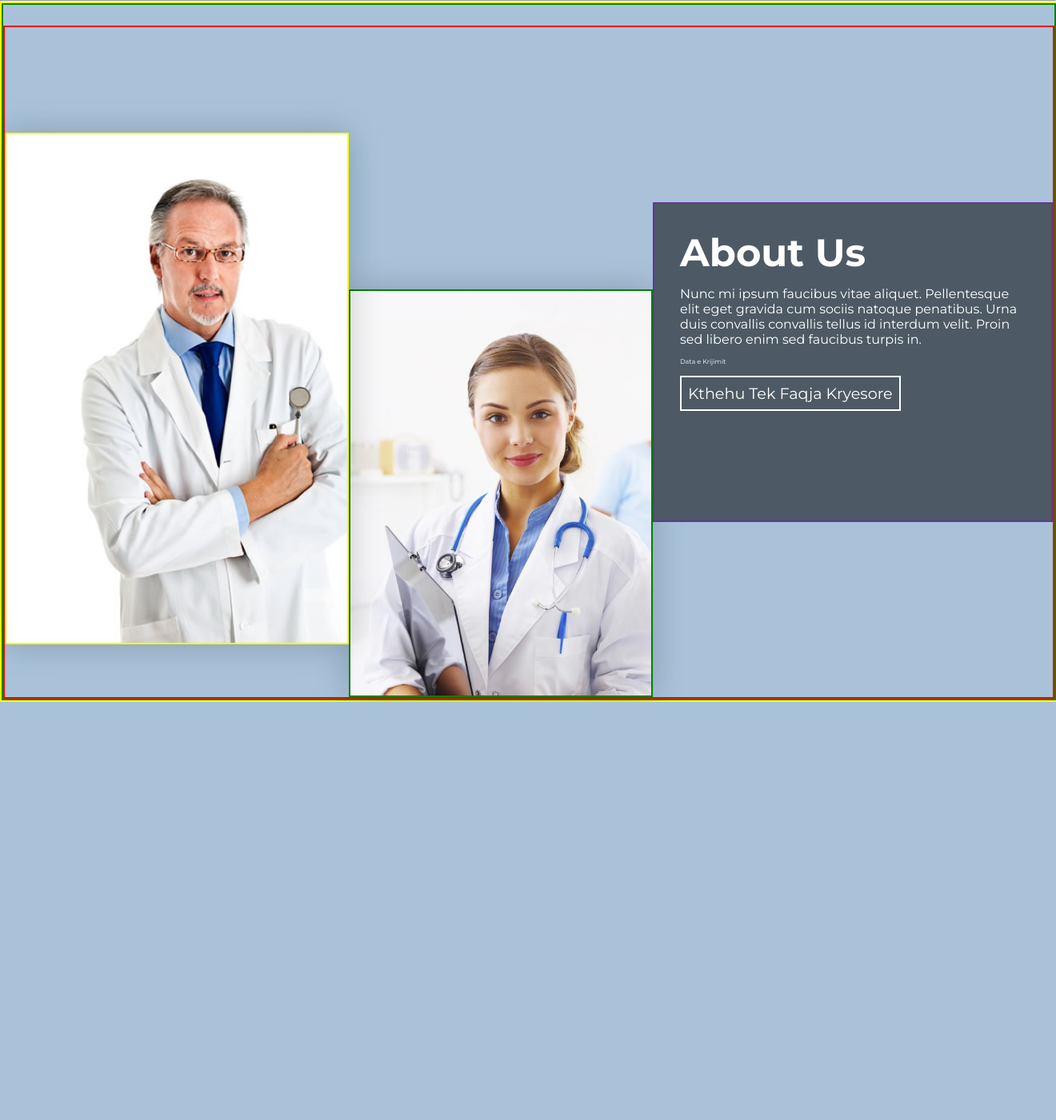
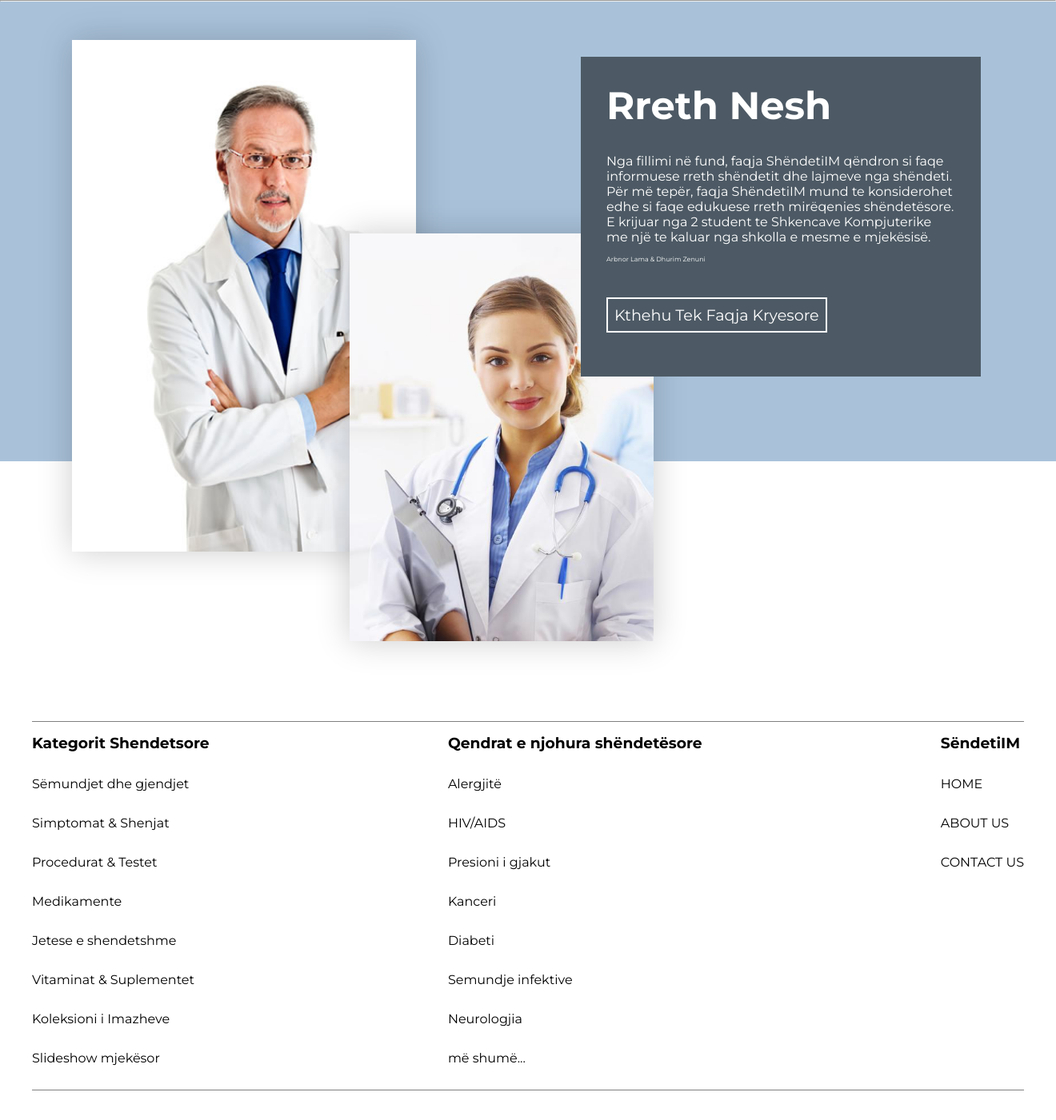
Before and after one commit to DhurimZz/InxhineriWeb-it-Projekti-, a PHP site: page /AboutUs.html in a window 1320 px wide. Shown: the part 75-1476 px from the top of the page at 80% size. Before the commit the page ends 953 px from the top, so only its background shows below. Run offline with PHP 8.4, Linux system fonts and the light colour scheme.

Commit message:
Update About Us
Rregullim Simetrie...
Shtimi i Foterit...

```diff
--- a/AboutUs.css
+++ b/AboutUs.css
@@ -48,23 +48,21 @@
 }
 .headconteiner {
     display: flex;
-    align-items: center;
-    border: solid yellow 2px;
     justify-content: space-around;
-    background-color:  #a9c2da;
+    height: 900px
 }
 .colorcontainer1 {
     display: flex;
-    align-items: center;
-    border: solid green 2px;
     justify-content: space-around;
+    width: 100%;
+    height: 575px;
+    background-color:  #a9c2da;
 }
 .conteinerwrapper {
     display: flex;
-    border: solid red 2px;
-    align-items: center;
     justify-content: space-around;
     margin-top: 2%;
+    margin-right: 5%;
 }
 .FirstPicture1 {
     background-image: url(./Fotot/doctorboy1.jpg);
@@ -75,7 +73,7 @@
     width: 430px;
     height: 640px;
     margin-top: 5%;
-    border: solid yellow 2px;
+    right: 75%;
 }
 .SecondPicture2 {
     background-image: url(./Fotot/doctorgirl1.jpg);
@@ -84,17 +82,20 @@
     box-shadow: 0 0 40px 0 rgb(0 0 0 / 20%);
     width: 380px;
     height: 510px;
-    margin-top: 25%;
-    border: solid green 2px;
+    margin-top: 20%;
+    position: absolute;
 }
 .TextofAboutUs {
     width: 500px;
     height: 400px;
     background-color: #4d5a65;
-    border: solid rebeccapurple 2px;
     display: flex;
     flex-direction: column;
     padding: 2rem;
+    margin-top: 5%;
+    position: absolute;
+    top: 10%;
+    left: 55%;
 }
 .TestAboutUsColor1 {
     color: white;
@@ -102,7 +103,7 @@
     font-size: 3rem;
 }
 .TestAboutUsColor2 {
-    margin-top: 3%;
+    margin-top: 7%;
     color: white;
     font-size: 1rem;
 }
@@ -113,7 +114,7 @@
 }
 .TextofAboutUs-Button {
     width: max-content;
-    margin-top: 3%;
+    margin-top: 10%;
     color: white;
     background-color: #4d5a65;
     padding: 0.5rem;
@@ -122,7 +123,32 @@
     cursor: pointer;
     display: flex;
 }
+.TextofAboutUs-Button-link {
+    text-decoration: none;
+    color: white;
+}
+.TextofAboutUs-Button-link:hover {
+    color: #4d5a65;
+}
 .TextofAboutUs-Button:hover {
     background-color: white;
     color: #4d5a65;
 }
+.footer-wrapper {
+    display: flex;
+    justify-content: space-between;
+    border-top: 1px solid gray;
+    border-bottom: 1px solid gray;
+    margin-bottom: 3%;
+}
+.footer-items-title {
+    margin-top: 15px;
+}
+.footer-items-txt {
+    margin-top: 30px;
+    margin-bottom: 30px;
+}
+.foter-item-txt-link {
+    text-decoration: none;
+    color: black;
+}
--- a/AboutUs.html
+++ b/AboutUs.html
@@ -41,14 +41,55 @@
                 <div class="SecondPicture2"></div>
 
                 <div class="TextofAboutUs">
-                    <p class="TestAboutUsColor1">About Us</p>
-                    <p class="TestAboutUsColor2">Nunc mi ipsum faucibus vitae aliquet. Pellentesque elit eget gravida
-                        cum sociis natoque penatibus.
-                        Urna
-                        duis
-                        convallis convallis tellus id interdum velit. Proin sed libero enim sed faucibus turpis in.</p>
-                    <p class="TestAboutUsColor3">Data e Krijimit</p>
-                    <button class="TextofAboutUs-Button">Kthehu Tek Faqja Kryesore</button>
+                    <p class="TestAboutUsColor1">Rreth Nesh</p>
+                    <p class="TestAboutUsColor2">Nga fillimi në fund, faqja ShëndetiIM qëndron si faqe informuese rreth
+                        shëndetit dhe lajmeve nga shëndeti. Për më tepër, faqja ShëndetiIM mund te konsiderohet edhe si
+                        faqe edukuese rreth mirëqenies shëndetësore.<br>
+                        E krijuar nga 2 student te Shkencave Kompjuterike me një te kaluar nga shkolla e mesme e
+                        mjekësisë.</p>
+                    <p class="TestAboutUsColor3">Arbnor Lama & Dhurim Zenuni</p>
+                    <button class="TextofAboutUs-Button"><a href="Home.html"
+                                class="TextofAboutUs-Button-link">Kthehu Tek Faqja Kryesore</a></button>
+                </div>
+            </div>
+        </div>
+    </div>
+    <div class="footer pv-40px ">
+        <div class="content-center ">
+            <div class="footer-wrapper">
+                <div class="footer-items">
+                    <h3 class="footer-items-title">Kategorit Shendetsore</h3>
+                    <ul type="none">
+                        <li class="footer-items-txt">Sëmundjet dhe gjendjet</li>
+                        <li class="footer-items-txt">Simptomat & Shenjat</li>
+                        <li class="footer-items-txt">Procedurat & Testet</li>
+                        <li class="footer-items-txt">Medikamente</li>
+                        <li class="footer-items-txt">Jetese e shendetshme</li>
+                        <li class="footer-items-txt">Vitaminat & Suplementet</li>
+                        <li class="footer-items-txt">Koleksioni i Imazheve</li>
+                        <li class="footer-items-txt">Slideshow mjekësor</li>
+                    </ul>
+                </div>
+                <div class="footer-items">
+                    <h3 class="footer-items-title">Qendrat e njohura shëndetësore</h3>
+                    <ul type="none">
+                        <li class="footer-items-txt">Alergjitë</li>
+                        <li class="footer-items-txt">HIV/AIDS</li>
+                        <li class="footer-items-txt">Presioni i gjakut</li>
+                        <li class="footer-items-txt">Kanceri</li>
+                        <li class="footer-items-txt">Diabeti</li>
+                        <li class="footer-items-txt">Semundje infektive</li>
+                        <li class="footer-items-txt">Neurologjia</li>
+                        <li class="footer-items-txt">më shumë...</li>
+                    </ul>
+                </div>
+                <div class="footer-items">
+                    <h3 class="footer-items-title">SëndetiIM</h3>
+                    <ul type="none">
+                        <li class="footer-items-txt"><a class="foter-item-txt-link" href="index.html">HOME</a></li>
+                        <li class="footer-items-txt">ABOUT US</li>
+                        <li class="footer-items-txt">CONTACT US</li>
+                    </ul>
                 </div>
             </div>
         </div>
```
